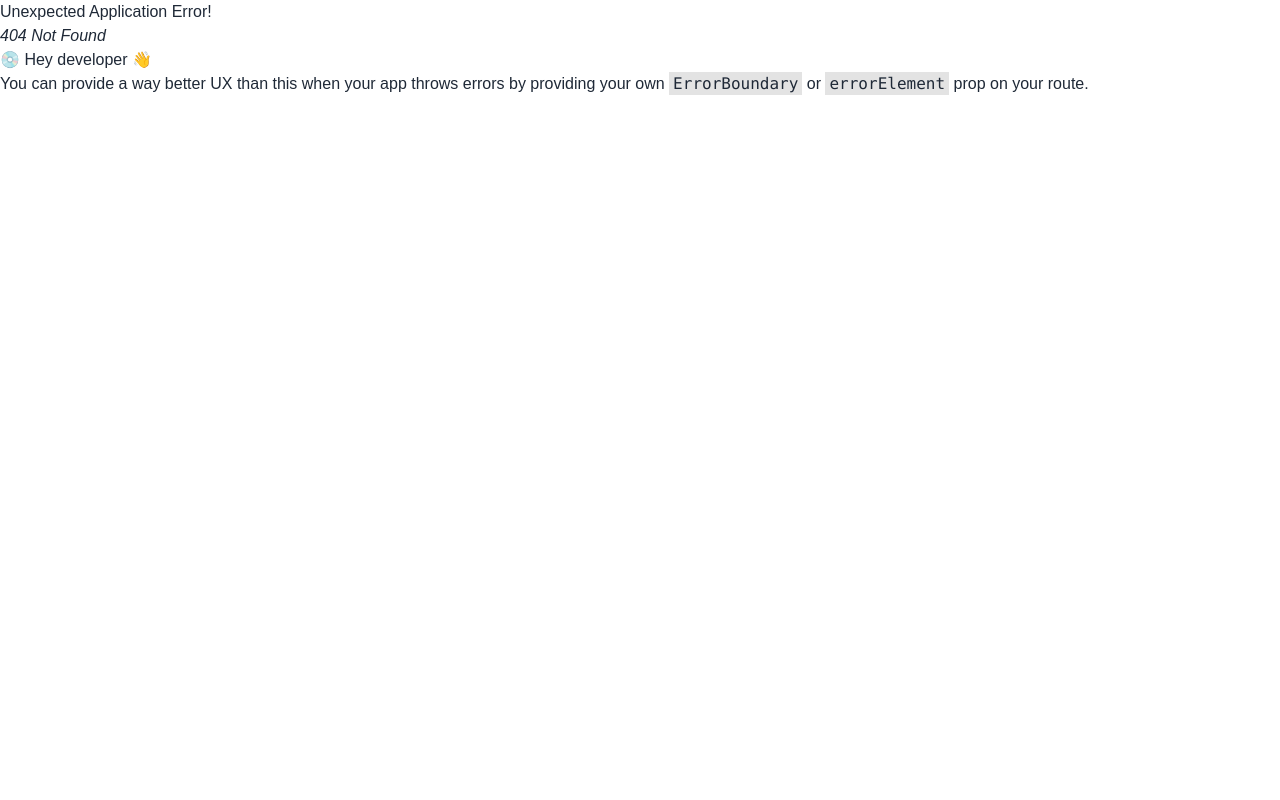
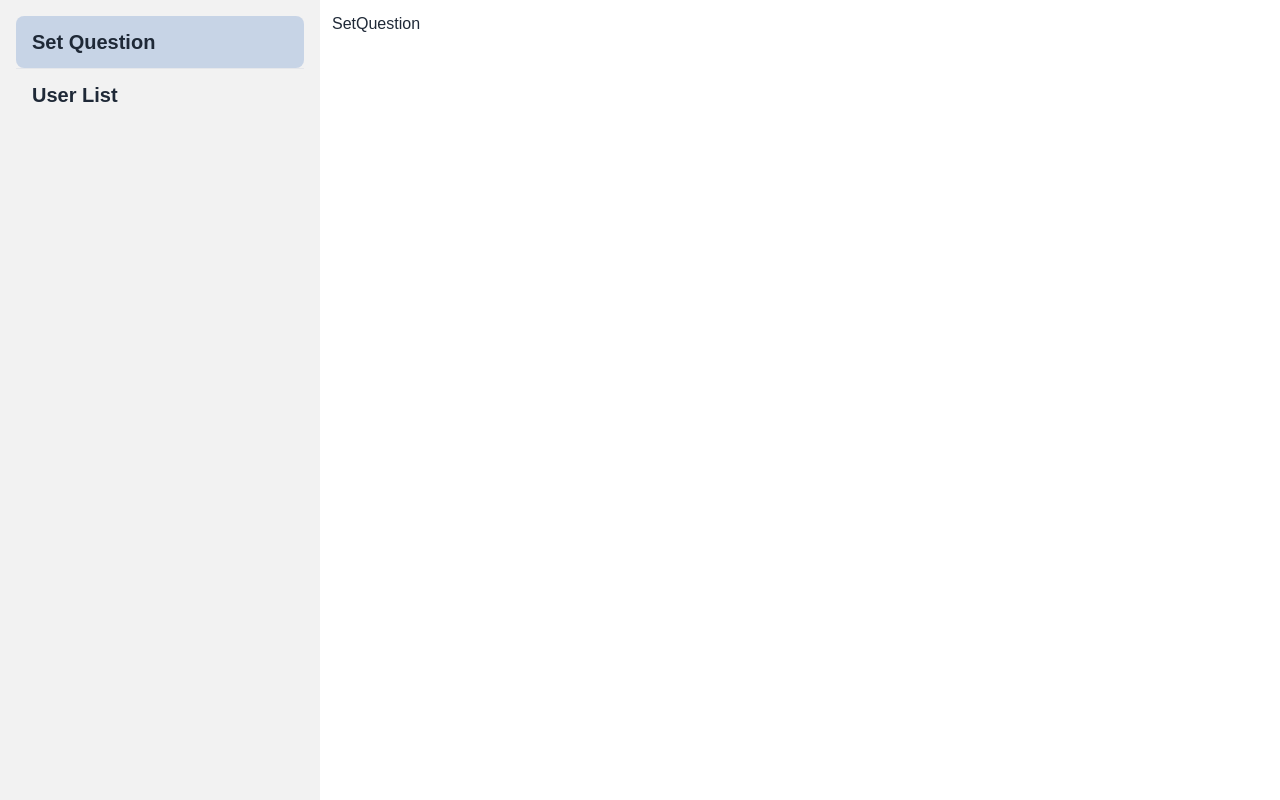
Before and after one commit to assraf-nur-p2m/Self-Assessment-Portal, a React (Vite) app: page /dashboard in a window 1280 px wide. Before the commit this address had no page. Built offline with nearby package versions, Linux system fonts and the light colour scheme.

Commit message:
added dashboard and dash options

```diff
--- a/src/Components/Admin/Admin.jsx
+++ /dev/null
@@ -1,7 +0,0 @@
-import React from 'react'
-
-export default function Admin() {
-  return (
-    <div>Admin</div>
-  )
-}
--- /dev/null
+++ b/src/Components/Admin/Dashboard.jsx
@@ -0,0 +1,51 @@
+import React from "react";
+import { Link, Outlet, useLocation } from "react-router-dom";
+
+export default function Dashboard() {
+  const location = useLocation();
+
+  return (
+    <div>
+      <div className="drawer lg:drawer-open">
+        <input id="my-drawer-2" type="checkbox" className="drawer-toggle" />
+        <div className="drawer-content p-3">
+          <Outlet />
+          <label
+            htmlFor="my-drawer-2"
+            className="btn btn-primary drawer-button lg:hidden"
+          >
+            Open drawer
+          </label>
+        </div>
+        <div className="drawer-side">
+          <label htmlFor="my-drawer-2" className="drawer-overlay"></label>
+          <ul className="menu p-4 w-80 h-full bg-base-200 text-base-content">
+            <li>
+              <Link
+                className={`text-xl font-semibold py-3 ${
+                  location.pathname === "/dashboard" ? "bg-[#004bad2d]" : ""
+                }`}
+                to="/dashboard"
+              >
+                Set Question
+              </Link>
+            </li>
+            <hr />
+            <li>
+              <Link
+                className={`text-xl font-semibold py-3 ${
+                  location.pathname === "/dashboard/user-list"
+                    ? "bg-[#004bad2d]"
+                    : ""
+                }`}
+                to="/dashboard/user-list"
+              >
+                User List
+              </Link>
+            </li>
+          </ul>
+        </div>
+      </div>
+    </div>
+  );
+}
--- /dev/null
+++ b/src/Components/Admin/SetQuestion.jsx
@@ -0,0 +1,7 @@
+import React from 'react'
+
+export default function SetQuestion() {
+  return (
+    <div>SetQuestion</div>
+  )
+}
--- /dev/null
+++ b/src/Components/Admin/UserList.jsx
@@ -0,0 +1,7 @@
+import React from 'react'
+
+export default function UserList() {
+  return (
+    <div>UserList</div>
+  )
+}
```
Also changed, not shown: src/Routes/Routes.jsx (+17 -0 lines).
